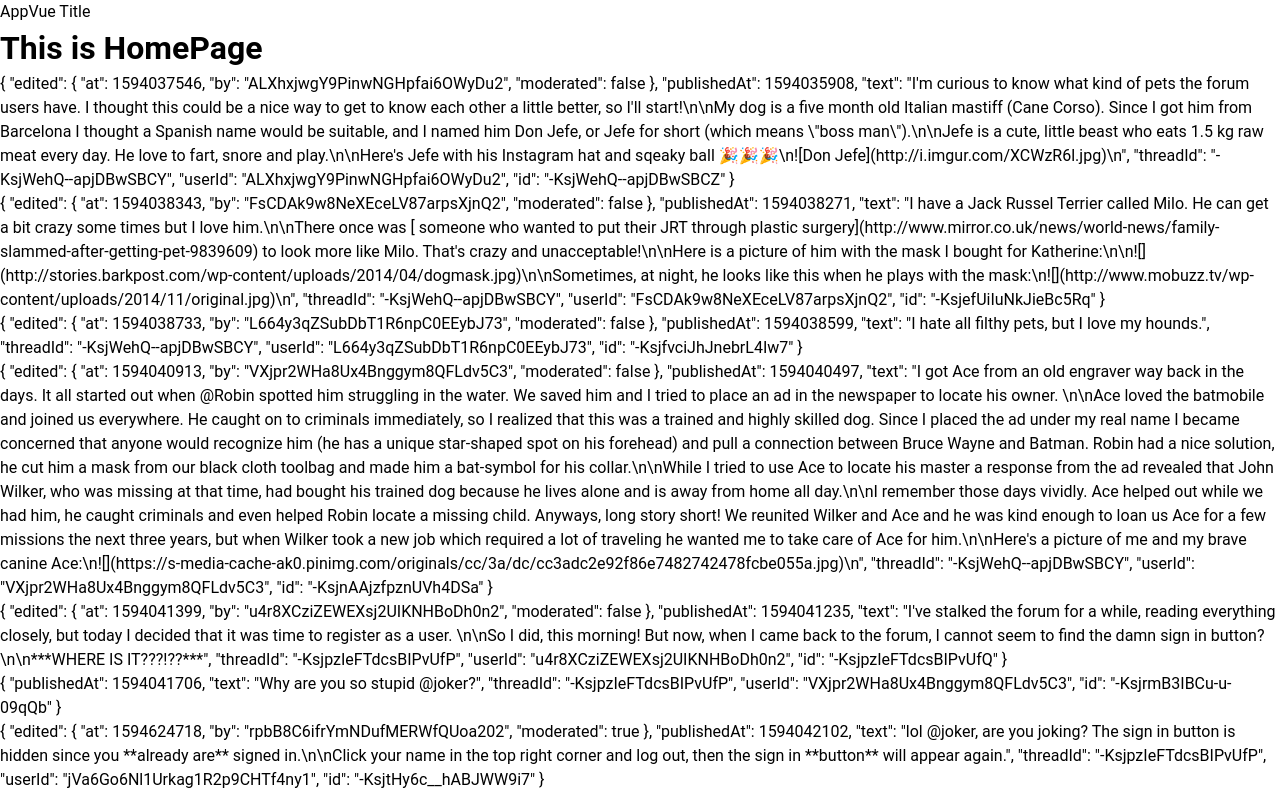
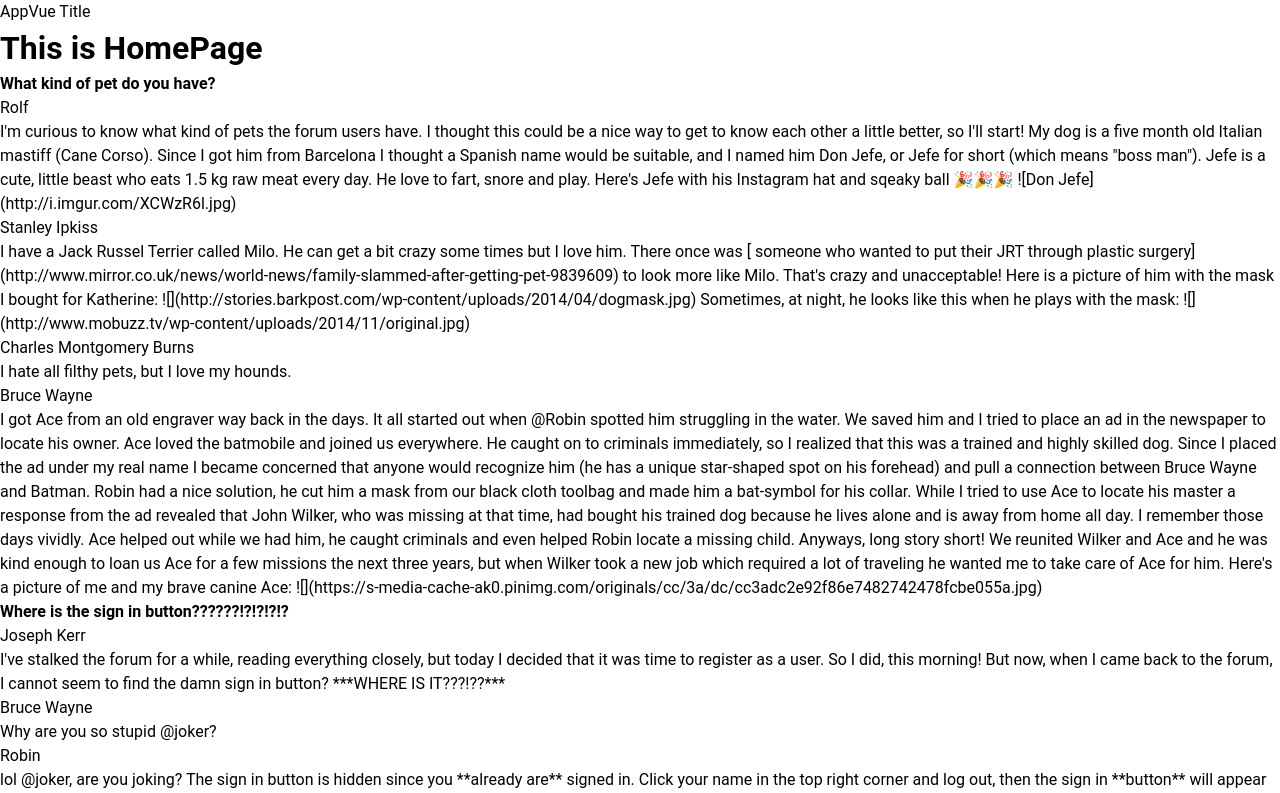
Before and after one commit to RafalDziuba/Vue-3-Forum, a Vue app: page / in a window 1280 px wide. Shown: the top 793 px of the page. Built offline with nearby package versions, Linux system fonts and the light colour scheme.

Commit message:
Render posts with user name from threads

```diff
--- a/src/pages/HomePage.vue
+++ b/src/pages/HomePage.vue
@@ -1,15 +1,33 @@
 <script setup lang="ts">
+import { ref } from 'vue';
 import data from '../data/data.json';
-const threads = data.threads;
-const posts = data.posts;
+
+const threads = ref(data.threads);
+
+const posts = ref(data.posts);
+const fullPostFromId = (postId: string) => {
+  return posts.value.find((p) => p.id === postId);
+};
+
+const users = ref(data.users);
+const fullUserFromPostId = (postId: string) => {
+  return users.value.find((u) => u.id === fullPostFromId(postId)?.userId);
+};
+console.log(posts);
+console.log(threads);
+console.log(users);
 </script>
 
 <template>
   <div>
     <h1>This is HomePage</h1>
     <div v-for="thread in threads" :key="thread.id">
-      <div v-for="post in posts" :key="post.id">
-        <p>{{ post }}</p>
+      <p>
+        <b>{{ thread.title }}</b>
+      </p>
+      <div v-for="postId in thread.posts" :key="postId">
+        <p>{{ fullUserFromPostId(postId)?.name }}</p>
+        <p>{{ fullPostFromId(postId)?.text }}</p>
       </div>
     </div>
   </div>
```
